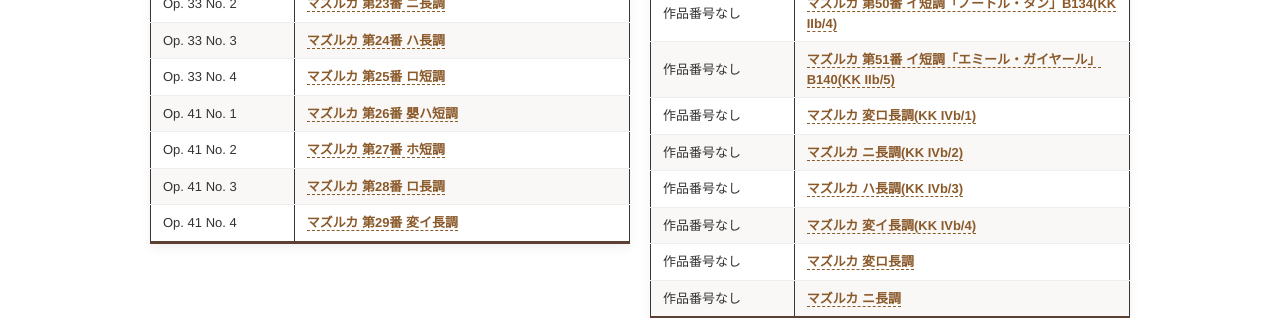
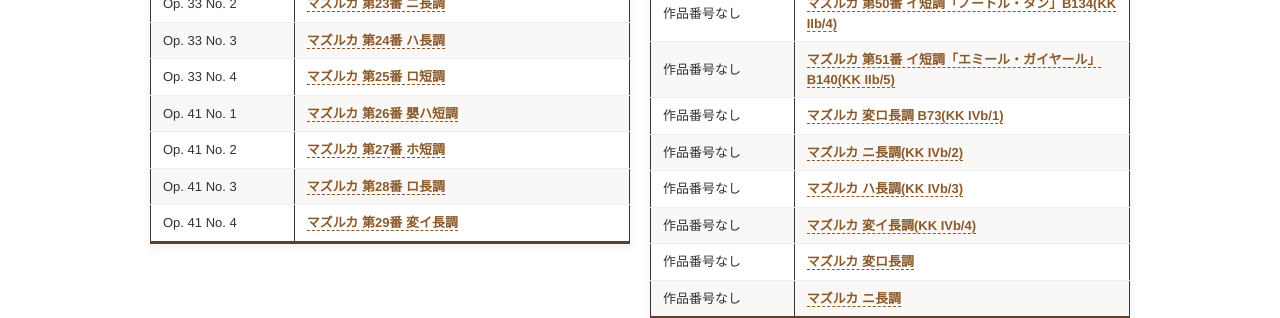
Before and after one commit to akikowashino/akikowashino.github.io, a Jekyll site: the page built from mazurka/index-en.md, in a window 1280 px wide. Shown: the part 1049-1367 px from the top of the page. Built offline with Jekyll 4.4.1, drawn with Linux system fonts in a browser that asks for light colours.

Commit message:
Update index-en.md

```diff
--- a/mazurka/index-en.md
+++ b/mazurka/index-en.md
@@ -166,7 +166,7 @@ lang: en
         <tr><td>作品番号なし</td><td><a href="#" target="_blank" rel="noopener">マズルカ 変ロ長調(KK IIa/3)</a></td></tr>
         <tr><td>作品番号なし</td><td><a href="https://ks15.imslp.org/files/imglnks/usimg/e/e2/IMSLP96715-PMLP152738-Chopin_Klindworth_Band_1_Bote_12261_B_134_scan.pdf" target="_blank" rel="noopener">マズルカ 第50番 イ短調「ノートル・タン」B134(KK IIb/4)</a></td></tr>
         <tr><td>作品番号なし</td><td><a href="https://vmirror.imslp.org/files/imglnks/usimg/4/47/IMSLP399502-PMLP152797-BnF_btv1b52500541b_1.pdf" target="_blank" rel="noopener">マズルカ 第51番 イ短調「エミール・ガイヤール」B140(KK IIb/5)</a></td></tr>
-        <tr><td>作品番号なし</td><td><a href="#" target="_blank" rel="noopener">マズルカ 変ロ長調(KK IVb/1)</a></td></tr>
+        <tr><td>作品番号なし</td><td><a href="https://chopin.nifc.pl/en/chopin/kompozycja/56" target="_blank" rel="noopener">マズルカ 変ロ長調 B73(KK IVb/1)</a></td></tr>
         <tr><td>作品番号なし</td><td><a href="#" target="_blank" rel="noopener">マズルカ ニ長調(KK IVb/2)</a></td></tr>
         <tr><td>作品番号なし</td><td><a href="#" target="_blank" rel="noopener">マズルカ ハ長調(KK IVb/3)</a></td></tr>
         <tr><td>作品番号なし</td><td><a href="#" target="_blank" rel="noopener">マズルカ 変イ長調(KK IVb/4)</a></td></tr>
```
